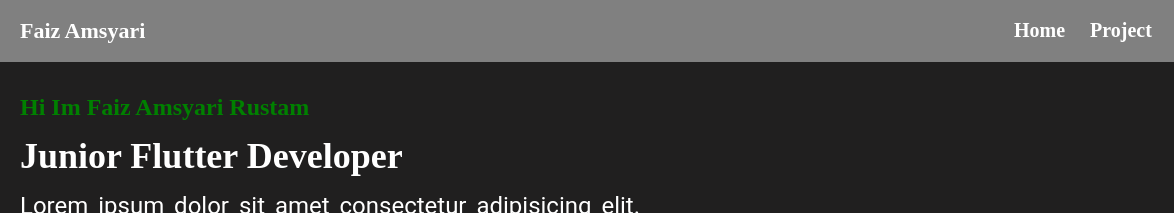
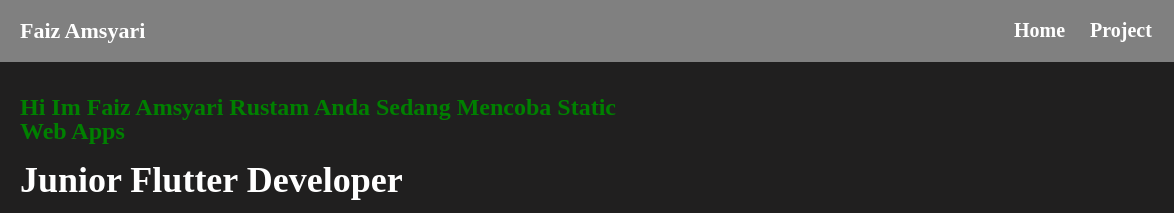
Before and after one commit to faizamsyari/tubeskustaticapp-main, a website: page src/index.html in a window 1280 px wide. Shown: the top 213 px of the page, 0-1174 px from the left. Drawn offline with Linux system fonts and the light colour scheme.

Commit message:
Update index.html

```diff
--- a/src/index.html
+++ b/src/index.html
@@ -23,7 +23,7 @@
     <div class="konten">
        <div class="kotak1">
        <div class="kotakfoto">
-        <div class="namakonten">Hi Im Faiz Amsyari Rustam</div>
+        <div class="namakonten">Hi Im Faiz Amsyari Rustam Anda Sedang Mencoba Static Web Apps</div>
        <div class="jabatan">Junior Flutter Developer</div>
        <div class="deskripsi">Lorem ipsum dolor sit amet consectetur adipisicing elit. Labore, obcaecati? Nam voluptatibus corporis sunt at natus animi quis nemo quas ducimus. Ad aut assumenda totam aperiam, exercitationem, nobis provident quae eos est quasi tenetur necessitatibus incidunt harum maiores ipsa voluptatum aspernatur quo dignissimos modi eius ex sint. Corrupti, ab pariatur! Ipsam architecto nemo, enim doloribus ea sint qui molestias amet, minima rem expedita nostrum neque veniam voluptate accusantium ducimus necessitatibus distinctio quis eaque! Dolorum velit nulla repellendus rem enim obcaecati?</div>
        </div>
```
